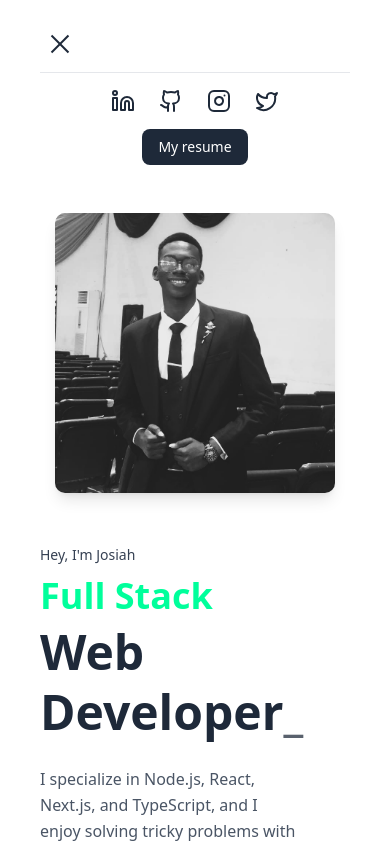
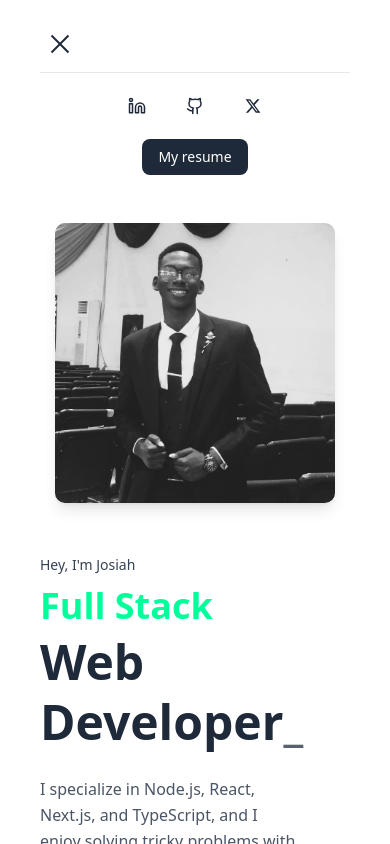
Before and after one commit to Eragbai2001/Josiah-portfolio, a Next.js app: page / in a window 390 px wide. Both pictures are taken after a click on the button "Toggle mobile menu". Shown: the top 844 px of the page. Built offline with nearby package versions, Linux system fonts and the light colour scheme.

Commit message:
refactor: update README for clarity and completeness; enhance header component with social links and improved styling

```diff
--- a/components/MoreInfo.tsx
+++ b/components/MoreInfo.tsx
@@ -364,7 +364,7 @@ function StyleSheet() {
             right: 0;
             height: 8px;
             background: white;
-            top: 140px;
+            top: 110px;
             transform: scaleX(0);
         }
 
@@ -429,7 +429,7 @@ const projects = [
     description:
       "A modern, interactive portfolio website built with Next.js 15 and Framer Motion, featuring smooth scroll animations, dynamic project showcases, and responsive design. Inspired by Vercel's clean aesthetic and Apple's attention to detail, this portfolio combines minimalist design principles with engaging micro-interactions. The site includes an innovative horizontal project slider, animated contact form with SVG illustrations, and seamless mobile optimization. Built with TypeScript for type safety and EmailJS integration for direct contact functionality, showcasing modern web development practices and user experience design.",
     image: "/porfolio pic.png",
-    demoUrl: "#", // ✅ Current site (or your portfolio URL)
+    demoUrl: "https://josiah-portfolio1.vercel.app/", // ✅ Current site (or your portfolio URL)
     githubUrl: "https://github.com/yourusername/portfolio", // ✅ Optional: GitHub link
   },
 ];
--- a/components/header.tsx
+++ b/components/header.tsx
@@ -89,30 +89,37 @@ export default function Header() {
       {isMobileMenuOpen && (
         <nav className="lg:hidden mt-2 pb-6 border-t border-gray-200 pt-4">
           <div className="flex justify-center space-x-6 mb-4">
+            <FramerMagnet>
               <Link
-              href="https://linkedin.com/in/yourprofile"
-              className="text-gray-800"
+                href="https://github.com/Eragbai2001"
+                target="_blank"
+                rel="noopener noreferrer"
+                className="text-gray-800 hover:bg-[#0A66C2] hover:text-white transition-colors p-2 block rounded-md"
                 aria-label="LinkedIn">
-              <Linkedin size={24} />
+                <Linkedin size={18} />
               </Link>
+            </FramerMagnet>
+            <FramerMagnet>
               <Link
-              href="https://github.com/yourusername"
-              className="text-gray-800"
+                href="https://github.com/Eragbai2001"
+                target="_blank"
+                rel="noopener noreferrer"
+                className="text-gray-800 hover:bg-[#24292e] hover:text-white transition-colors p-2 block rounded-md"
                 aria-label="GitHub">
-              <Github size={24} />
+                <Github size={18} />
               </Link>
+            </FramerMagnet>
+
+            <FramerMagnet>
               <Link
-              href="https://instagram.com/yourusername"
-              className="text-gray-800"
-              aria-label="Instagram">
-              <Instagram size={24} />
+                href="https://x.com/JAideloje47355"
+                target="_blank"
+                rel="noopener noreferrer"
+                className="text-gray-800 hover:bg-black hover:text-white transition-colors p-2 block rounded-md"
+                aria-label="X (Twitter)">
+                <RiTwitterXFill size={18} />
               </Link>
-            <Link
-              href="https://twitter.com/yourusername"
-              className="text-gray-800"
-              aria-label="Twitter">
-              <Twitter size={24} />
-            </Link>
+            </FramerMagnet>
           </div>
           <div className="flex justify-center">
             <Link
```
Also changed, not shown: 1 other file (tests, documents, lock files or other folders). Lines whose indentation alone changed are shown as unchanged.
